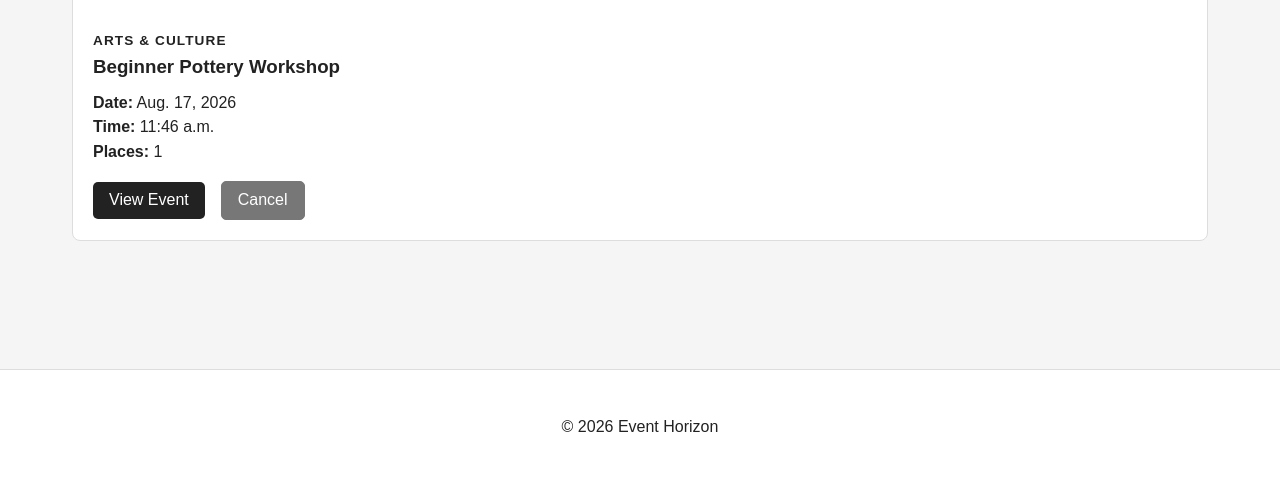
After one commit to MSR-Projects7274/event-horizon, a Django app: page /accounts/ in a window 1280 px wide. The commit adds this page. Shown: the part 548-1032 px from the top of the page. Run offline with Django 5.2, Linux system fonts and the light colour scheme; a user stored in the database is signed in; data comes from the database, SQL or seed files in the repository; both versions use the stored data as it was after the commit.

Commit message:
Add Profile page and ability to delete booking from the profile page instead of django admin

```diff
--- a/events/urls.py
+++ b/events/urls.py
@@ -7,4 +7,5 @@ urlpatterns = [
     path('', views.event_list, name='event_list'),
     path('<int:event_id>/', views.event_detail, name='event_detail'),
     path('<int:event_id>/book/', views.book_event, name='book_event'),
+    path('booking/<int:booking_id>/cancel/', views.cancel_booking, name='cancel_booking'),
 ]
--- a/profiles/urls.py
+++ b/profiles/urls.py
@@ -5,4 +5,5 @@ from . import views
 
 urlpatterns = [
     path('register/', views.register, name='register'),
+    path('', views.profile, name='profile'),
 ]
--- a/profiles/views.py
+++ b/profiles/views.py
@@ -1,5 +1,8 @@
+from django.contrib.auth.decorators import login_required
 from django.contrib.auth.forms import UserCreationForm
 from django.shortcuts import redirect, render
+
+from events.models import Booking
 
 
 def register(request):
@@ -20,3 +23,25 @@ def register(request):
         'registration/register.html',
         {'form': form}
     )
+
+@login_required
+def profile(request):
+    """Display the user's profile and bookings."""
+
+    bookings = Booking.objects.filter(
+        user=request.user
+    ).select_related(
+        'event',
+        'event__category'
+    ).order_by(
+        'event__date',
+        'event__time'
+    )
+
+    return render(
+        request,
+        'profiles/profile.html',
+        {
+            'bookings': bookings,
+        }
+    )
--- a/static/css/style.css
+++ b/static/css/style.css
@@ -398,6 +398,110 @@ footer {
     color: #fff;
 }
 
+/* Profile */
+
+.profile-page {
+    max-width: 1200px;
+    margin: 0 auto;
+    padding: 2rem 1rem;
+}
+
+.profile-header {
+    margin-bottom: 2rem;
+}
+
+.profile-header h1 {
+    margin-bottom: 0.5rem;
+}
+
+.profile-bookings h2 {
+    margin-bottom: 1.5rem;
+}
+
+.booking-grid {
+    display: grid;
+    grid-template-columns: repeat(
+        auto-fit,
+        minmax(280px, 1fr)
+    );
+    gap: 1.5rem;
+}
+
+.booking-card {
+    position: relative;
+    overflow: hidden;
+    border: 1px solid #ddd;
+    border-radius: 8px;
+    background-color: #fff;
+}
+
+.booking-card-image {
+    height: 180px;
+    overflow: hidden;
+}
+
+.booking-card-image img {
+    width: 100%;
+    height: 100%;
+    object-fit: cover;
+}
+
+.booking-card-content {
+    padding: 1.25rem;
+}
+
+.booking-card-content h3 {
+    margin-top: 0.4rem;
+    margin-bottom: 1rem;
+}
+
+.booking-details {
+    margin-bottom: 1.25rem;
+}
+
+.booking-details p {
+    margin: 0.4rem 0;
+}
+
+.empty-bookings {
+    padding: 3rem 1rem;
+    text-align: center;
+    border: 1px solid #ddd;
+    border-radius: 8px;
+}
+
+.booking-card-actions {
+    display: flex;
+    flex-wrap: wrap;
+    gap: 1rem;
+    align-items: center;
+    margin-top: 1.25rem;
+}
+
+.cancel-button {
+    display: inline-block;
+    margin-left: 0;
+    padding: 0.6rem 1rem;
+    border: 1px solid #777;
+    border-radius: 5px;
+    background-color: #777;
+    color: #fff;
+    text-decoration: none;
+    cursor: pointer;
+}
+
+.cancel-button:hover {
+    opacity: 0.85;
+}
+
+.cancel-booking-actions {
+    display: flex;
+    flex-wrap: wrap;
+    gap: 1rem;
+    align-items: center;
+    margin-top: 1.5rem;
+}
+
 /* Responsiveness */
 
 /* Main Nav */
--- a/templates/base.html
+++ b/templates/base.html
@@ -40,24 +40,17 @@
 
                     <div class="user-menu">
 
-                        <span class="welcome-message">
+                        <a
+                            href="{% url 'profile' %}" class="welcome-message">
                             Welcome, {{ user.username }}
-                        </span>
+                        </a>
 
-                        <form
-                            method="POST"
-                            action="{% url 'logout' %}"
-                            class="logout-form"
-                        >
+                        <form method="POST" action="{% url 'logout' %}" class="logout-form">
                             {% csrf_token %}
 
-                            <button
-                                type="submit"
-                                class="logout-button"
-                            >
+                            <button type="submit" class="logout-button">
                                 Logout
                             </button>
-
                         </form>
 
                     </div>
--- /dev/null
+++ b/templates/profiles/profile.html
@@ -0,0 +1,120 @@
+{% extends "base.html" %}
+
+{% block title %}My Account | Event Horizon{% endblock %}
+
+{% block content %}
+
+<section class="profile-page">
+
+    <div class="profile-header">
+
+        <h1>My Account</h1>
+
+        <p>
+            Welcome back, {{ user.username }}.
+        </p>
+
+    </div>
+
+    <section class="profile-bookings">
+
+        <h2>My Bookings</h2>
+
+        {% if bookings %}
+
+            <div class="booking-grid">
+
+                {% for booking in bookings %}
+
+                    <article class="booking-card">
+
+                        {% if booking.event.image %}
+                            <div class="booking-card-image">
+                                <img
+                                    src="{{ booking.event.image.url }}"
+                                    alt="{{ booking.event.name }}"
+                                >
+                            </div>
+                        {% endif %}
+
+                        <div class="booking-card-content">
+
+                            <p class="event-category">
+                                {{ booking.event.category.name }}
+                            </p>
+
+                            <h3>
+                                {{ booking.event.name }}
+                            </h3>
+
+                            <div class="booking-details">
+
+                                <p>
+                                    <strong>Date:</strong>
+                                    {{ booking.event.date }}
+                                </p>
+
+                                <p>
+                                    <strong>Time:</strong>
+                                    {{ booking.event.time }}
+                                </p>
+
+                                <p>
+                                    <strong>Places:</strong>
+                                    {{ booking.quantity }}
+                                </p>
+
+                            </div>
+
+                            <div class="booking-card-actions">
+                                <a
+                                    href="{% url 'event_detail' booking.event.id %}"
+                                    class="event-view-button"
+                                >
+                                    View Event
+                                </a>
+
+                                <a
+                                    href="{% url 'cancel_booking' booking.id %}"
+                                    class="cancel-button"
+                                >
+                                    Cancel
+                                </a>
+
+                            </div>
+
+                        </div>
+
+                    </article>
+
+                {% endfor %}
+
+            </div>
+
+        {% else %}
+
+            <div class="empty-bookings">
+
+                <h3>No bookings yet</h3>
+
+                <p>
+                    You haven't booked an event yet.
+                    Why not see what's happening?
+                </p>
+
+                <a
+                    href="{% url 'event_list' %}"
+                    class="event-view-button"
+                >
+                    Explore Events
+                </a>
+
+            </div>
+
+        {% endif %}
+
+    </section>
+
+</section>
+
+{% endblock %}
```
Also changed, not shown: events/views.py (+33 -3 lines), templates/events/cancel_booking.html (added, +65 -0 lines), db.sqlite3.
